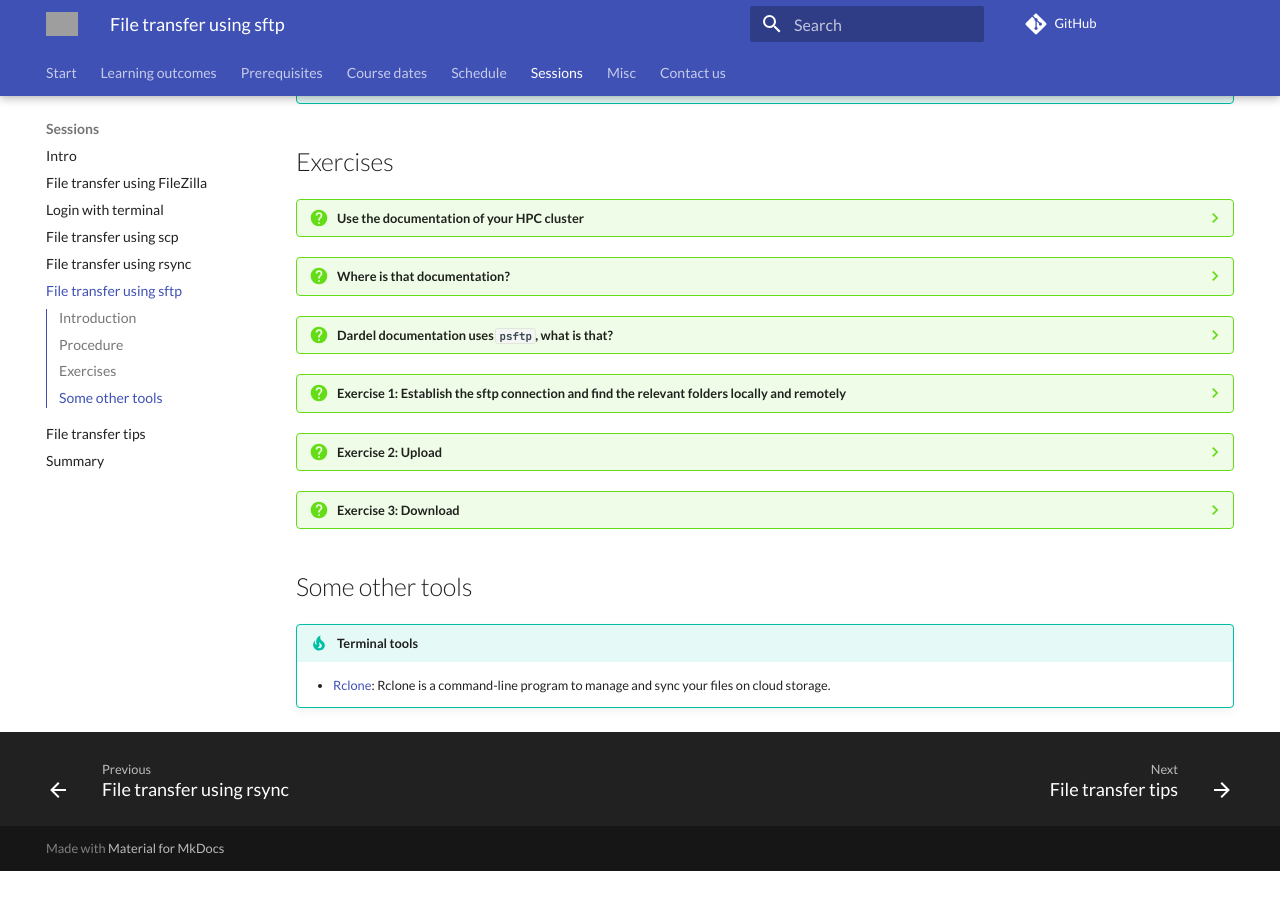
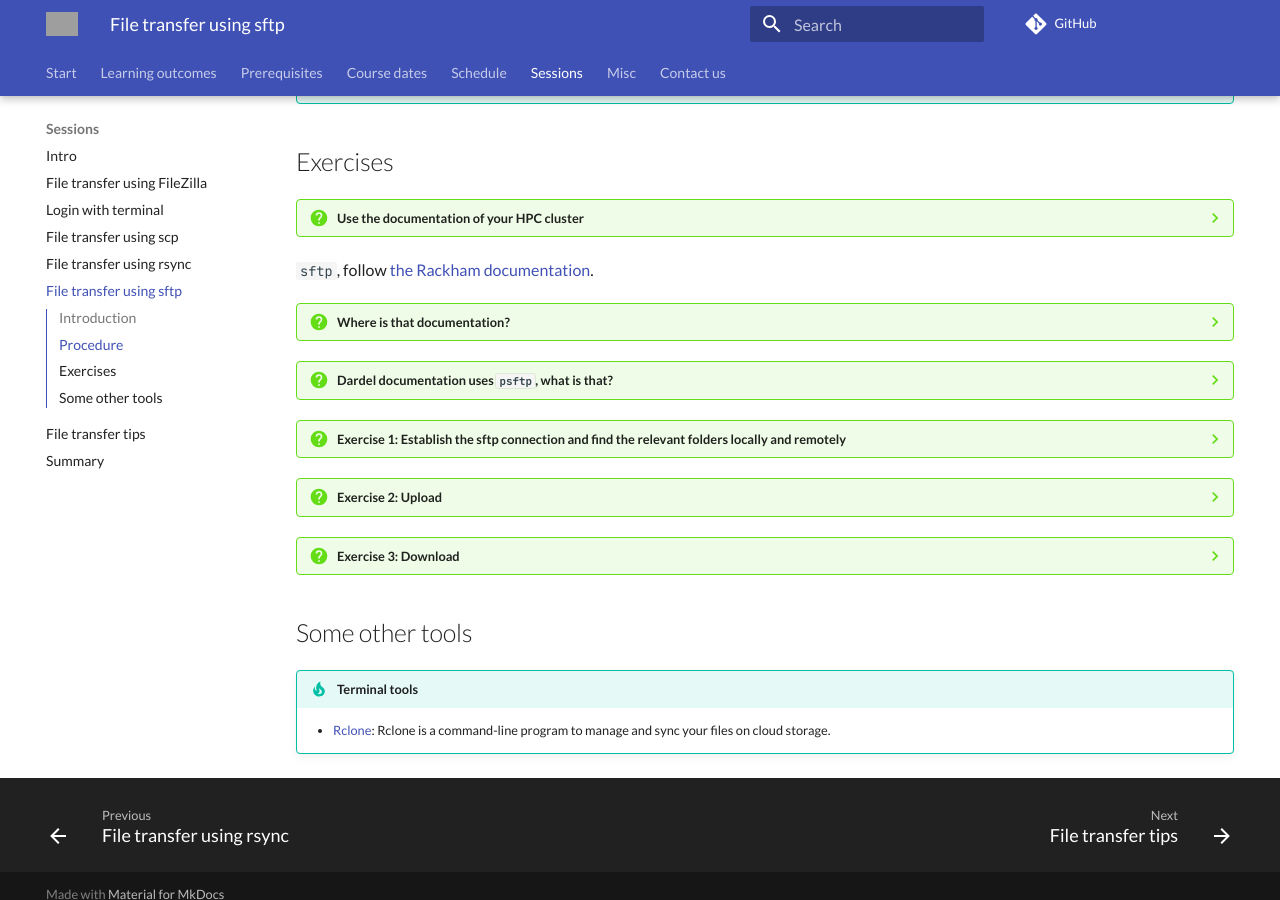
Before and after one commit to UPPMAX/naiss_file_transfer_course, an MkDocs documentation site: the page built from docs/sessions/sftp/README.md, in a window 1280 px wide and 900 px high, scrolled down 1402 px. Built offline with MkDocs 1.6.1 and Material for MkDocs 9.7.7, drawn with Linux system fonts in a browser that asks for light colours; comment, search, counter and statistics services are not loaded; before the commit the page ends 2273 px from its top, so only the background shows below that; grey boxes are pictures that could not be loaded.

Commit message:
sftp clearer exer

```diff
--- a/docs/sessions/sftp/README.md
+++ b/docs/sessions/sftp/README.md
@@ -123,6 +123,8 @@ In `sftp` session, upload/download files to/from the server.
 
     - Search for how to transfer files to/from your HPC cluster using `scp`. Which URL is it described?
         - Tip: not all HPC centers have documented this, so you *should* give up searching after a while.
+            - If the center maintaining you HPC cluster has not documented how to use
+`sftp`, follow [the Rackham documentation](https://docs.uppmax.uu.se/software/rackham_file_transfer_using_sftp).
 
 <!-- markdownlint-disable MD013 --><!-- Tables cannot be split up over lines, hence will break 80 characters per line -->
 
```
